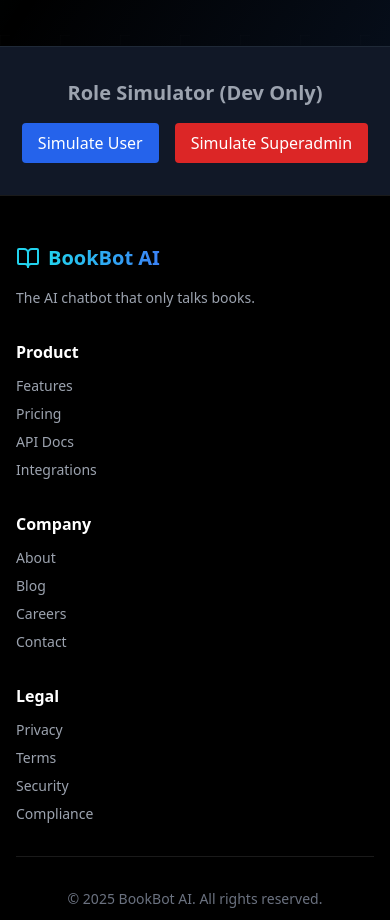
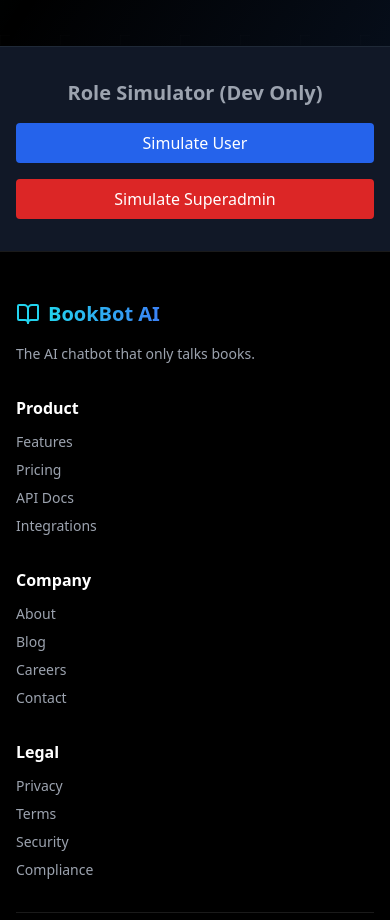
Before and after one commit to badrul-hisham-code/ai-book-SaaS, a React (Vite) app in the folder ai-chatbot-book-SaaS/: page / in a window 390 px wide. Shown: the part 6800-7720 px from the top of the page. Built offline with nearby package versions, Linux system fonts and the light colour scheme; no server answers; what @huggingface/inference would draw is missing.

Commit message:
updated the component to be mobile friendly

```diff
--- a/ai-chatbot-book-SaaS/src/components/RoleSimulator.tsx
+++ b/ai-chatbot-book-SaaS/src/components/RoleSimulator.tsx
@@ -10,16 +10,16 @@ const RoleSimulator: React.FC = () => {
         <h3 className="text-xl font-bold text-gray-400 mb-4">
           Role Simulator (Dev Only)
         </h3>
-        <div className="flex justify-center space-x-4">
+        <div className="flex flex-col sm:flex-row justify-center space-y-4 sm:space-y-0 sm:space-x-4">
           <button
             onClick={() => navigate("/chat")}
-            className="px-4 py-2 bg-blue-600 text-white rounded hover:bg-blue-700 transition"
+            className="w-full sm:w-auto px-4 py-2 bg-blue-600 text-white rounded hover:bg-blue-700 transition"
           >
             Simulate User
           </button>
           <button
             onClick={() => navigate("/superadmin")}
-            className="px-4 py-2 bg-red-600 text-white rounded hover:bg-red-700 transition"
+            className="w-full sm:w-auto px-4 py-2 bg-red-600 text-white rounded hover:bg-red-700 transition"
           >
             Simulate Superadmin
           </button>
```
